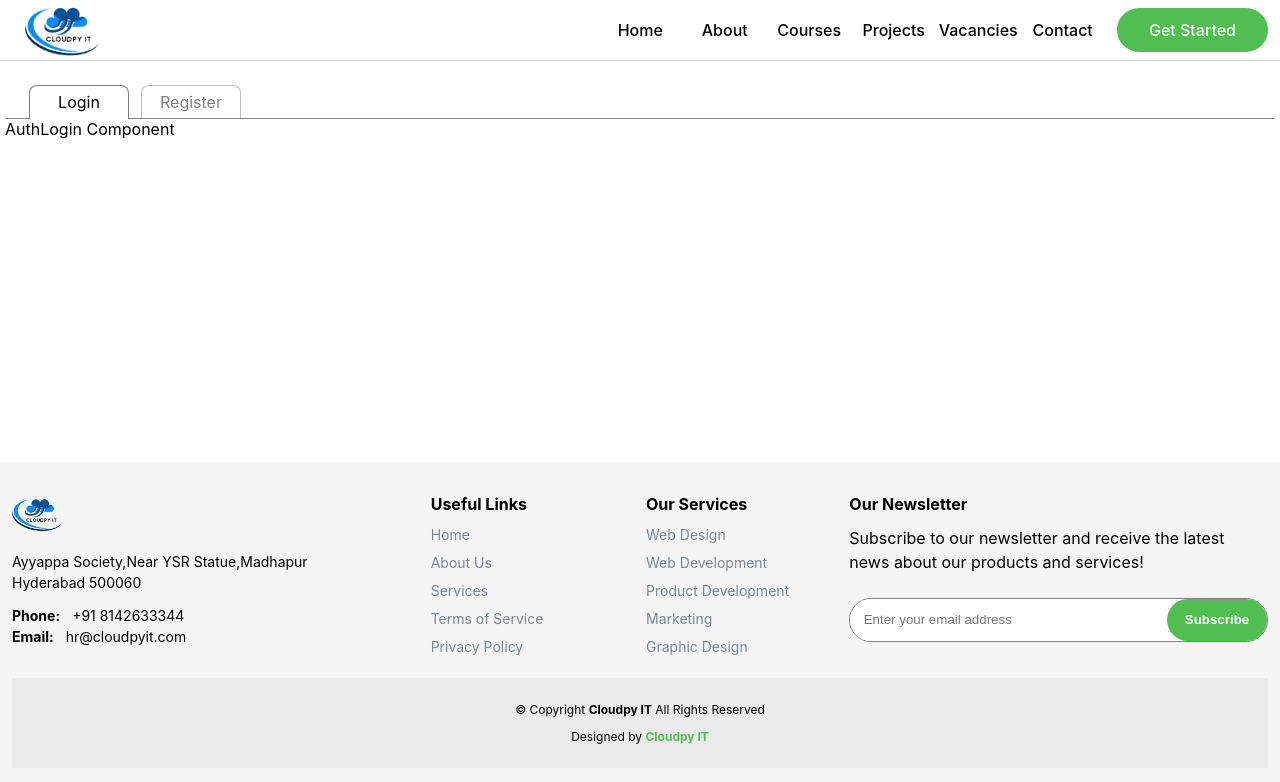
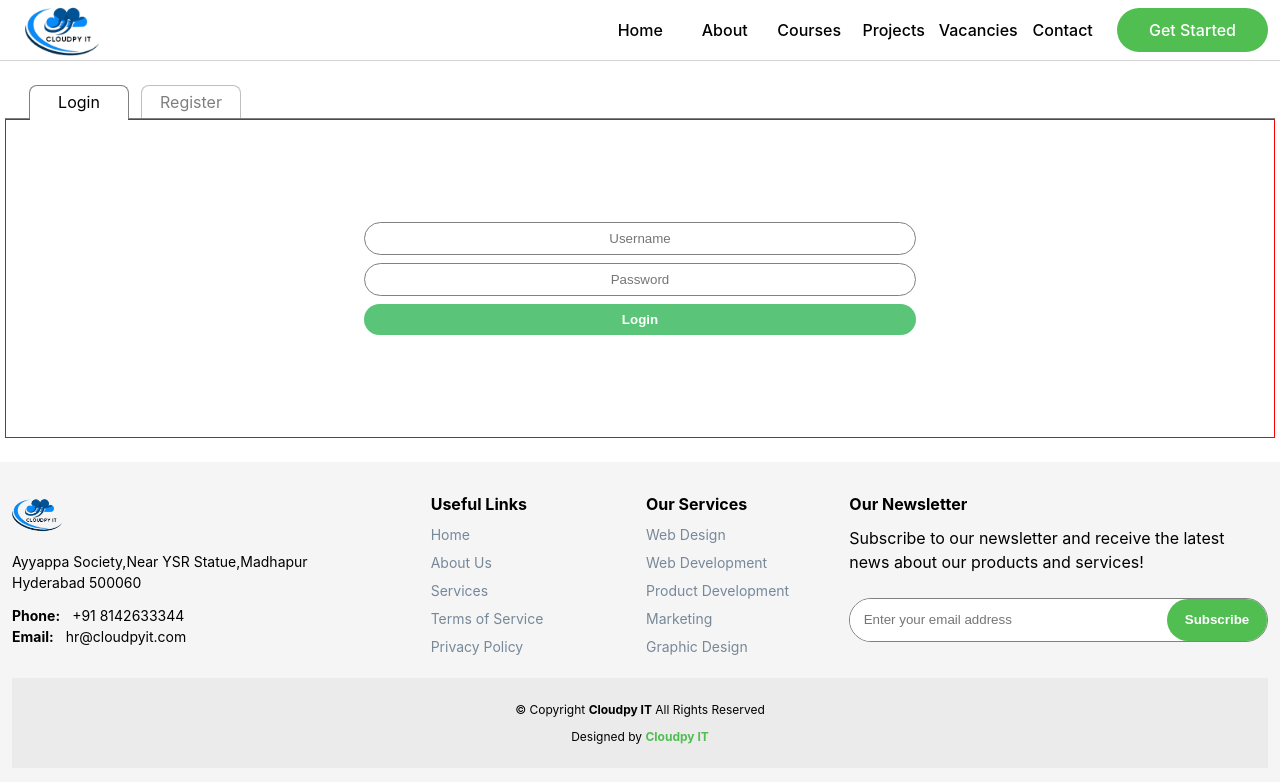
Before and after one commit to AVIRENI-CHANDAN/cloudpyit, a React (Create React App) app in the folder cloudpyit/: page /auth/login in a window 1280 px wide. Shown: the top 782 px of the page. Built offline with nearby package versions, Linux system fonts and the light colour scheme.

Commit message:
Login api endpoint and route added to the application.

```diff
--- a/cloudpyit/src/components/AuthPage/AuthLogin/AuthLogin.js
+++ b/cloudpyit/src/components/AuthPage/AuthLogin/AuthLogin.js
@@ -1,12 +1,52 @@
 import React from 'react';
 import styles from './AuthLogin.module.scss';
 
-function AuthLogin() {
-  return (
-    <div className={styles.AuthLogin}>
-      AuthLogin Component
-    </div>
-  );
+class AuthLogin extends React.Component {
+  constructor(props) {
+    super(props);
+    this.login_form = {
+      username: '',
+      password: ''
+    };
+    this.handleChange = this.handleChange.bind(this);
+    this.onSubmit = this.onSubmit.bind(this);
+  }
+
+  handleChange(event) {
+    this.login_form[event.target.name] = event.target.value;
+  }
+
+  onSubmit(event) {
+    event.preventDefault();
+    console.log("login_form", this.login_form);
+    fetch("/api/login", {
+      method: "POST",
+      headers: {
+        'Content-Type': 'application/json'
+      },
+      body: JSON.stringify(this.login_form)
+    }).then(response => {
+      console.log("The login auth response", response);
+    })
+  }
+
+  render() {
+    return (
+      <div className={styles.AuthLogin}>
+        <div className={styles.LoginWrapper}>
+          <form className={styles.Form} onSubmit={this.onSubmit}>
+            <div className={styles.FormGroup}>
+              <input className={styles.FormInput} type="text" name="username" placeholder="Username" onChange={this.handleChange} autoComplete="username" />
+            </div>
+            <div className={styles.FormGroup}>
+              <input className={styles.FormInput} type="password" name="password" placeholder="Password" onChange={this.handleChange} autoComplete="current-password" />
+            </div>
+            <button type="submit" className={styles.SubmitBtn}>Login</button>
+          </form>
+        </div>
+      </div>
+    );
+  }
 }
 
 AuthLogin.propTypes = {};
--- a/cloudpyit/src/components/AuthPage/AuthLogin/AuthLogin.module.scss
+++ b/cloudpyit/src/components/AuthPage/AuthLogin/AuthLogin.module.scss
@@ -1 +1,52 @@
-.AuthLogin {}
+div.AuthLogin {
+    border: 1px solid red;
+    height: 100%;
+    width: 100%;
+    display: flex;
+    flex-flow: row nowrap;
+    justify-content: center;
+    align-items: center;
+
+    div.LoginWrapper {
+        flex: 0 1 600px;
+        padding: 24px;
+
+        form.Form {
+            width: 100%;
+            display: flex;
+            flex-flow: column nowrap;
+            gap: 8px;
+
+            div.FormGroup {
+                width: 100%;
+
+                input.FormInput {
+                    width: 100%;
+                    padding: 8px 12px;
+                    border-radius: 2em;
+                    border: 1px solid gray;
+                    outline: none;
+
+                    &::placeholder {
+                        text-align: center;
+                    }
+                }
+            }
+
+            button.SubmitBtn {
+                padding: 8px 12px;
+                border-radius: 2em;
+                border: none;
+                background-color: rgb(90, 197, 121);
+                color: white;
+                font-weight: bold;
+                cursor: pointer;
+                transition: all ease-in-out 300ms;
+
+                &:hover {
+                    box-shadow: 0 0 6px gray;
+                }
+            }
+        }
+    }
+}
```
Also changed, not shown: 1 other file (tests, documents, lock files or other folders).
